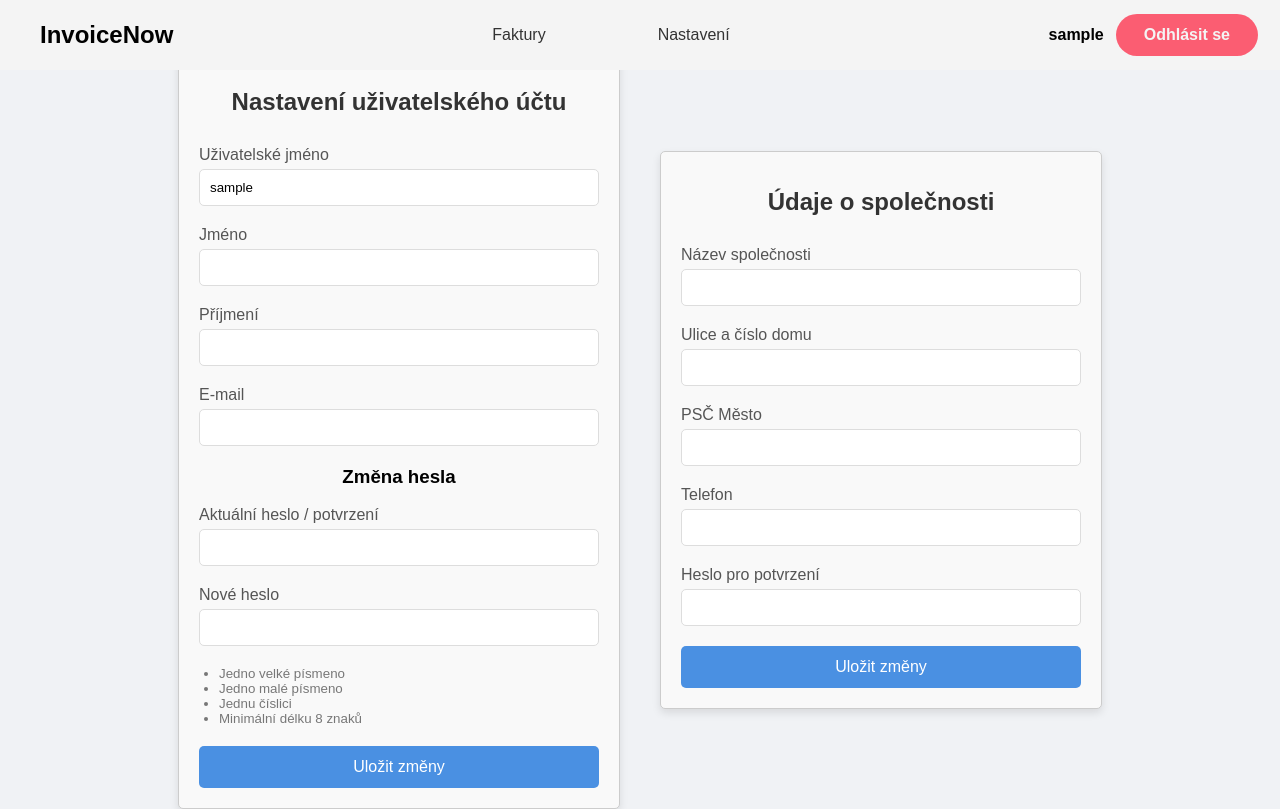
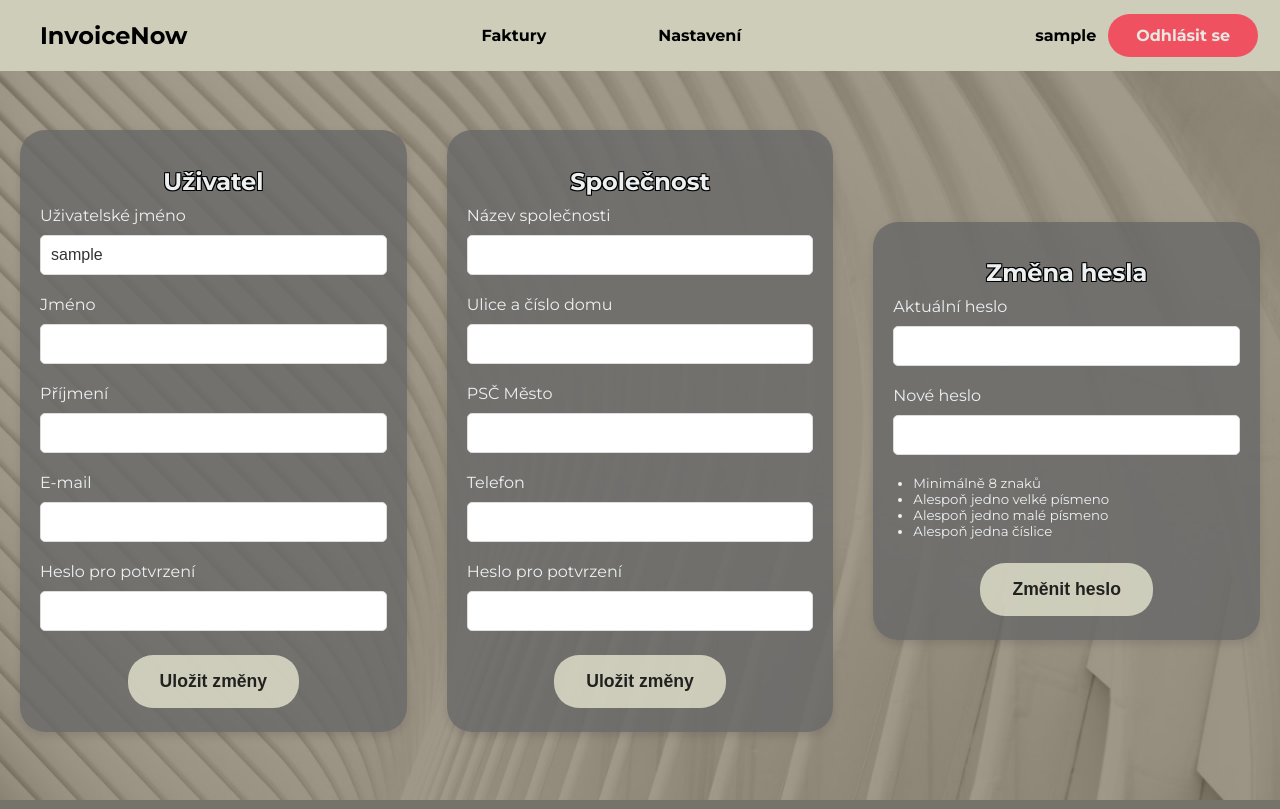
Before and after one commit to glidingrat/InvoiceWeb, a PHP site: page /php/settings.php in a window 1280 px wide. Run offline with PHP 8.4, Linux system fonts and the light colour scheme; the visitor is signed in with stand-in values (Sample User, id 1); data that the repository does not hold is empty.

Commit message:
Add files via upload

```diff
--- a/Invoice_web/css/styles.css
+++ b/Invoice_web/css/styles.css
@@ -1,10 +1,43 @@
 /* Globální nastavení */
+@import url('https://fonts.googleapis.com/css2?family=Montserrat:wght@400;700&display=swap');
+
+
+
+
 body, html {
     margin: 0;
     padding: 0;
-    font-family: 'Arial', sans-serif;
-    background-color: #f0f2f5;
+    font-family: 'Montserrat', sans-serif;
+    background-image: url('../img/About_Background.png');
+    background-size: cover;
+    background-position: center;
+
     height: 100%;
+}
+
+
+
+
+input[type="text"],
+input[type="email"],
+input[type="password"] {
+    width: 100%;
+    padding: 10px;
+    margin-top: 5px;
+    border: none;
+    border-radius: 8px;
+    background-color: #fff;
+    color: #333;
+    font-size: 1em;
+    text-shadow: none;
+}
+
+input[type="text"]:focus,
+input[type="email"]:focus,
+input[type="password"]:focus {
+    outline: none;
+    border: 2px solid #F5F5DC;
+    text-shadow: none;
 }
 
 .logo {
@@ -28,8 +61,6 @@ body, html {
 }
 
 .form-box {
-    background-color: #ffffff;
-    padding: 40px;
     border-radius: 10px;
     box-shadow: 0px 4px 8px rgba(0, 0, 0, 0.1);
     max-width: 400px;
@@ -37,10 +68,18 @@ body, html {
     text-align: center;
 }
 
-h1 {
-    margin-bottom: 30px;
+h1,h3 {
+    margin-bottom: 10px;
     font-size: 24px;
-    color: #333;
+
+
+    font-family: 'Montserrat', sans-serif;
+    color: #edf0f1;
+    text-shadow:
+    -1px -1px 0 black,
+    1px -1px 0 black,
+    -1px 1px 0 black,
+    1px 1px 0 black;
 }
 
 .input-group {
@@ -48,10 +87,14 @@ h1 {
     text-align: left;
 }
 
+
+
 .input-group label {
     display: block;
     margin-bottom: 5px;
-    color: #555;
+    font-family: 'Montserrat', sans-serif;
+    color: #edf0f1;
+    font-size: 16px;
 }
 
 .input-group input {
@@ -64,45 +107,47 @@ h1 {
 }
 
 .input-group input:focus {
-    border-color: #4a90e2;
+    border: 2px solid #F5F5DC;
+    text-shadow: none;
     outline: none;
 }
 
-.btn {
-    display: block;
-    width: 100%;
-    padding: 12px;
-    background-color: #4a90e2;
+button[type="submit"] {
+    background-color: #F5F5DC;
     border: none;
-    border-radius: 5px;
-    color: #ffffff;
-    font-size: 16px;
+    color: rgb(0, 0, 0);
+    font-weight: 700;
+    font-size: 1.1em;
+    text-shadow: none;
+    padding: 16px 32px;
+    text-align: center;
+    text-decoration: none;
+    display: inline-block;
+    margin: 4px 2px;
     cursor: pointer;
-    transition: background-color 0.3s ease;
+    border-radius: 25px;
+    opacity: 0.7;
 }
 
-.btn:hover {
-    background-color: #357ABD;
+button[type="submit"]:hover {
+    opacity: 1;
 }
 
-p {
-    margin-top: 20px;
-    font-size: 14px;
-    color: #777;
-}
+
 
 ul{
     margin: 0 0 20px 20px;
     padding: 0;
     list-style-type: disc;
     text-align: left;
-    color: #777;
+    font-family: 'Montserrat', sans-serif;
+    color: #edf0f1;
 }
 
-p a {
-    color: #4a90e2;
-    text-decoration: none;
+.nav_links{
+    text-shadow: none;
 }
+
 
 p a:hover {
     text-decoration: underline;
@@ -119,7 +164,7 @@ header {
     justify-content: space-between; /* Prostor mezi prvky */
     align-items: center; /* Vertikální zarovnání */
     padding: 10px 20px; /* Vnitřní okraje */
-    background-color: #f4f4f4; /* Barva pozadí hlavičky */
+    background-color: rgb(205, 205, 186); /* Barva pozadí hlavičky */
     position: sticky; /* Zajistí, že zůstane nahoře při scrollování */
     top: 0; /* Zajistí, že je na vrchu */
     z-index: 1000; /* Zajišťuje, že je nad ostatními prvky */
@@ -141,8 +186,10 @@ header {
 
 .nav_links a {
     text-decoration: none; /* Odstranění podtržení */
-    color: #333; /* Barva textu */
+    font-family: 'Montserrat', sans-serif;
+    color:rgb(0, 0, 0);
 }
+
 
 /* Styl pro uživatelské info */
 .user-info {
@@ -185,9 +232,9 @@ header {
 
 .form-box {
     flex: 1;
-    margin: 20px; /* Spacing between the containers */
+    margin: 20px;
     padding: 20px;
-    border: 1px solid #ccc; /* Optional styling */
-    border-radius: 5px; /* Optional styling */
-    background-color: #f9f9f9; /* Optional styling */
+    background-color: rgba(104, 104, 104, 0.8);
+    border-radius: 25px;
+    text-align: center;
 }
--- a/Invoice_web/php/homepage.php
+++ b/Invoice_web/php/homepage.php
@@ -37,8 +37,8 @@ $username = $_SESSION['username']; // Získání jména přihlášeného uživat
         <span class="logo">InvoiceNow</span>
         <nav>
             <ul class="nav_links">
-                <li><a href="../php/homepage.php">Faktury</a></li>
-                <li><a href="../php/settings.php">Nastavení</a></li>
+            <li><strong><a href="../php/homepage.php">Faktury</a></strong></li>
+            <li><strong><a href="../php/settings.php">Nastavení</a></strong></li>
             </ul>
         </nav>
 
--- a/Invoice_web/php/settings.php
+++ b/Invoice_web/php/settings.php
@@ -63,7 +63,7 @@ if ($_SERVER["REQUEST_METHOD"] == "POST") {
             $_SESSION['username'] = $new_username; // Save new username in session
 
             // Redirect back to settings page with success message
-            header("Location: settings.php?success_user=Údaje o uživateli byly úspěšně aktualizovány.");
+            header("Location: settings.php?success_user=Aktualizováno!");
             exit();
         } else {
             $error_message = "Aktuální heslo je nesprávné.";
@@ -87,12 +87,42 @@ if ($_SERVER["REQUEST_METHOD"] == "POST") {
                 $insertCompanyStmt->execute([$username, $company_name, $street_address, $postal_city, $phone]);
             }
 
-            header("Location: settings.php?success_company=Údaje o společnosti byly úspěšně aktualizovány.");
+            header("Location: settings.php?success_company=Aktualizováno!");
             exit();
         } else {
             $company_error_message = "Aktuální heslo je nesprávné pro změnu údajů o společnosti.";
         }
     }
+
+// Password change
+if ($_POST['form_type'] === 'change_password') {
+    $current_password = $_POST['current_password'];
+    $new_password = $_POST['new_password'];
+
+    if (password_verify($current_password, $user['password'])) {
+        // Check password complexity
+        if (strlen($new_password) >= 8 &&
+            preg_match('/[A-Z]/', $new_password) &&
+            preg_match('/[a-z]/', $new_password) &&
+            preg_match('/\d/', $new_password)) {
+
+            // Hash the new password
+            $new_password_hash = password_hash($new_password, PASSWORD_DEFAULT);
+
+            // Update the password in the database
+            $updatePasswordStmt = $pdo->prepare("UPDATE users SET password = ? WHERE username = ?");
+            $updatePasswordStmt->execute([$new_password_hash, $username]);
+
+            header("Location: settings.php?success_password=Aktualizováno!");
+            exit();
+        } else {
+            $password_error_message = "Nové heslo nesplňuje požadavky na složitost.";
+        }
+    } else {
+        $password_error_message = "Aktuální heslo je nesprávné.";
+    }
+}
+
 }
 ?>
 
@@ -110,8 +140,8 @@ if ($_SERVER["REQUEST_METHOD"] == "POST") {
         <span class="logo">InvoiceNow</span>
         <nav>
             <ul class="nav_links">
-                <li><a href="../php/homepage.php">Faktury</a></li>
-                <li><a href="../php/settings.php">Nastavení</a></li>
+                <li><strong><a href="../php/homepage.php">Faktury</a></strong></li>
+                <li><strong><a href="../php/settings.php">Nastavení</a></strong></li>
             </ul>
         </nav>
 
@@ -123,8 +153,7 @@ if ($_SERVER["REQUEST_METHOD"] == "POST") {
 
     <div class="container">
         <div class="form-box">
-            <h1>Nastavení uživatelského účtu</h1>
-
+            <h1>Uživatel</h1>
             <?php if (isset($_GET['success_user'])): ?>
                 <p style="color: green;"><?php echo htmlspecialchars($_GET['success_user']); ?></p>
             <?php endif; ?>
@@ -150,30 +179,16 @@ if ($_SERVER["REQUEST_METHOD"] == "POST") {
                     <label for="email">E-mail</label>
                     <input type="email" id="email" name="email" value="<?php echo htmlspecialchars($user['email']); ?>" required>
                 </div>
-                <h3>Změna hesla</h3>
                 <div class="input-group">
-                    <label for="current_password">Aktuální heslo / potvrzení</label>
+                    <label for="current_password">Heslo pro potvrzení</label>
                     <input type="password" id="current_password" name="current_password" required>
                 </div>
-                <div class="input-group">
-                    <label for="new_password">Nové heslo</label>
-                    <input type="password" id="new_password" name="new_password">
-                </div>
-                <small>
-                        <ul>
-                            <li>Jedno velké písmeno</li>
-                            <li>Jedno malé písmeno</li>
-                            <li>Jednu číslici</li>
-                            <li>Minimální délku 8 znaků</li>
-                        </ul>
-                    </small>
-                <button type="submit" class="btn">Uložit změny</button>
+                <button type="submit">Uložit změny</button>
             </form>
         </div>
 
         <div class="form-box">
-            <h1>Údaje o společnosti</h1>
-
+            <h1>Společnost</h1>
             <?php if (isset($_GET['success_company'])): ?>
                 <p style="color: green;"><?php echo htmlspecialchars($_GET['success_company']); ?></p>
             <?php endif; ?>
@@ -181,9 +196,8 @@ if ($_SERVER["REQUEST_METHOD"] == "POST") {
             <?php if (isset($company_error_message)): ?>
                 <p style="color: red;"><?php echo htmlspecialchars($company_error_message); ?></p>
             <?php endif; ?>
-
             <form action="settings.php" method="post">
-                <input type="hidden" name="form_type" value="company_info">
+            <input type="hidden" name="form_type" value="company_info">
                 <div class="input-group">
                     <label for="company_name">Název společnosti</label>
                     <input type="text" id="company_name" name="company_name" value="<?php echo htmlspecialchars($company['company_name'] ?? ''); ?>" required>
@@ -204,7 +218,39 @@ if ($_SERVER["REQUEST_METHOD"] == "POST") {
                     <label for="company_update_password">Heslo pro potvrzení</label>
                     <input type="password" id="company_update_password" name="company_update_password" required>
                 </div>
-                <button type="submit" class="btn">Uložit změny</button>
+                <button type="submit">Uložit změny</button>
+            </form>
+        </div>
+
+        <div class="form-box">
+            <h1>Změna hesla</h1>
+            <?php if (isset($_GET['success_password'])): ?>
+                <p style="color: green;"><?php echo htmlspecialchars($_GET['success_password']); ?></p>
+            <?php endif; ?>
+
+            <?php if (isset($password_error_message)): ?>
+                <p style="color: red;"><?php echo htmlspecialchars($password_error_message); ?></p>
+            <?php endif; ?>
+
+            <form action="settings.php" method="post">
+                <input type="hidden" name="form_type" value="change_password">
+                <div class="input-group">
+                    <label for="current_password">Aktuální heslo</label>
+                    <input type="password" id="current_password" name="current_password" required>
+                </div>
+                <div class="input-group">
+                    <label for="new_password">Nové heslo</label>
+                    <input type="password" id="new_password" name="new_password" required>
+                </div>
+                <small>
+                    <ul>
+                        <li>Minimálně 8 znaků</li>
+                        <li>Alespoň jedno velké písmeno</li>
+                        <li>Alespoň jedno malé písmeno</li>
+                        <li>Alespoň jedna číslice</li>
+                    </ul>
+                </small>
+                <button type="submit" class="btn">Změnit heslo</button>
             </form>
         </div>
     </div>
```
Also changed, not shown: Invoice_web/login.html (+15 -2 lines), Invoice_web/php/login.php (+6 -3 lines).
